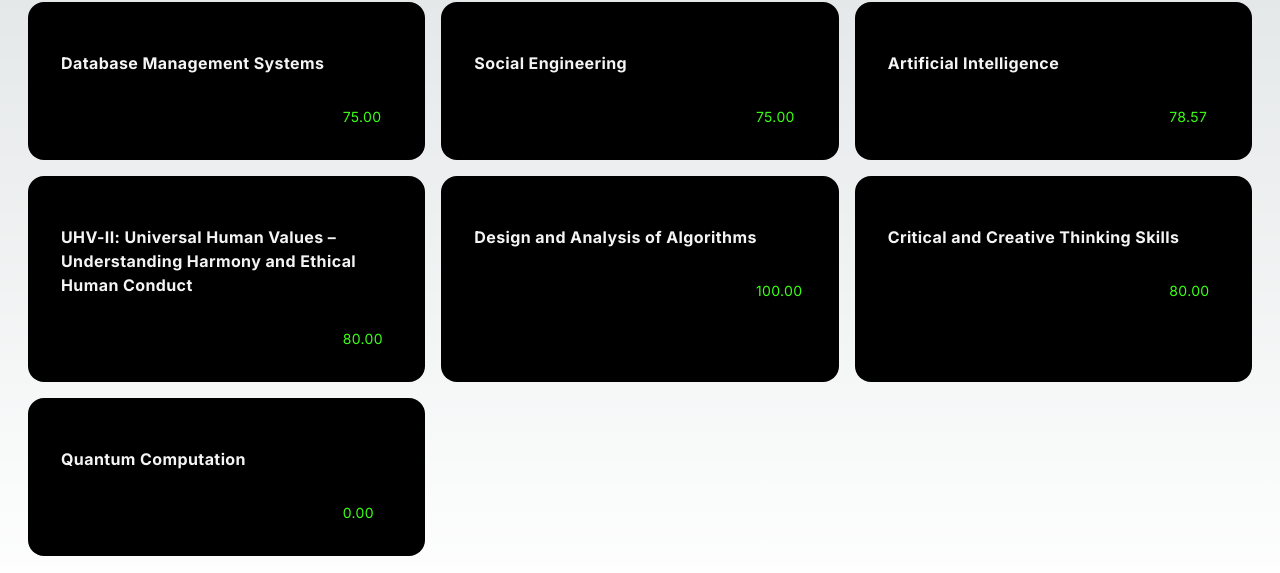
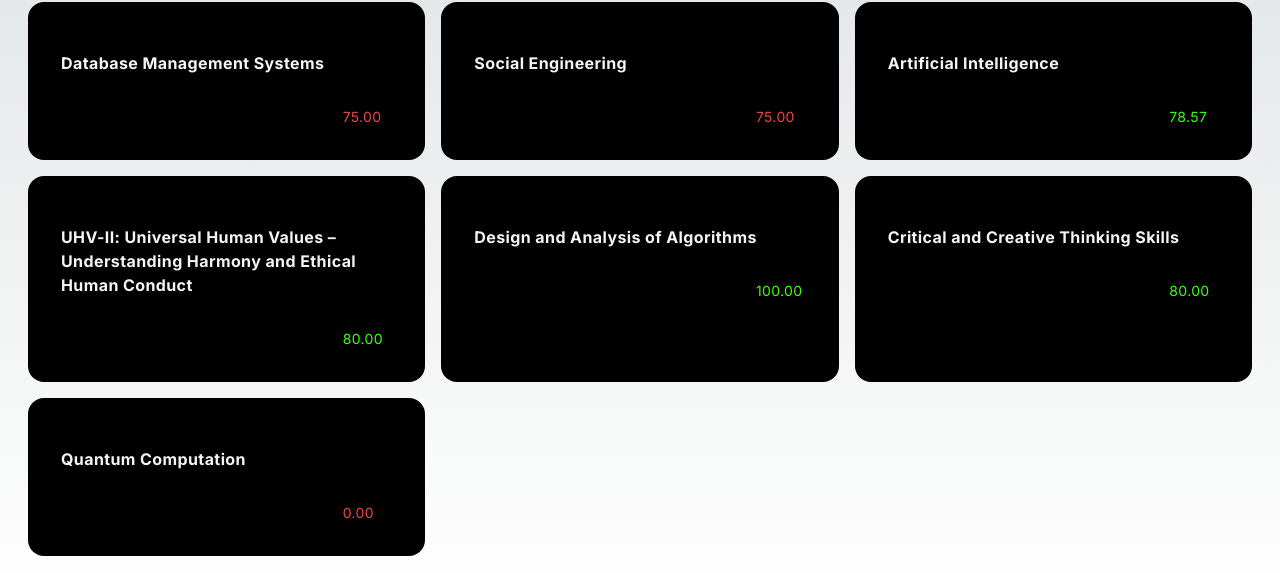
Before and after one commit to aaayushh7/check-x, a Next.js app: page /attendance in a window 1280 px wide. Shown: the part 348-921 px from the top of the page. Built offline with nearby package versions, Linux system fonts and the light colour scheme.

Commit message:
Update attendance.tsx

```diff
--- a/components/attendance.tsx
+++ b/components/attendance.tsx
@@ -55,7 +55,7 @@ export const HoverEffect = ({
             <div className="w-full flex">
             <CardDescription className="w-[85%]">{item.description}</CardDescription>
 
-            <CardDescription className="w-[15%] flex z-1 text-strong text-[#39FF14]">{item.marks}</CardDescription></div>
+            <CardDescription  className={`w-[15%] flex z-1 text-strong ${parseFloat(item.marks) > 75.00 ? 'text-[#39FF14]' : 'text-red-500'}`}>{item.marks}</CardDescription></div>
 
 
           </Card>
```
